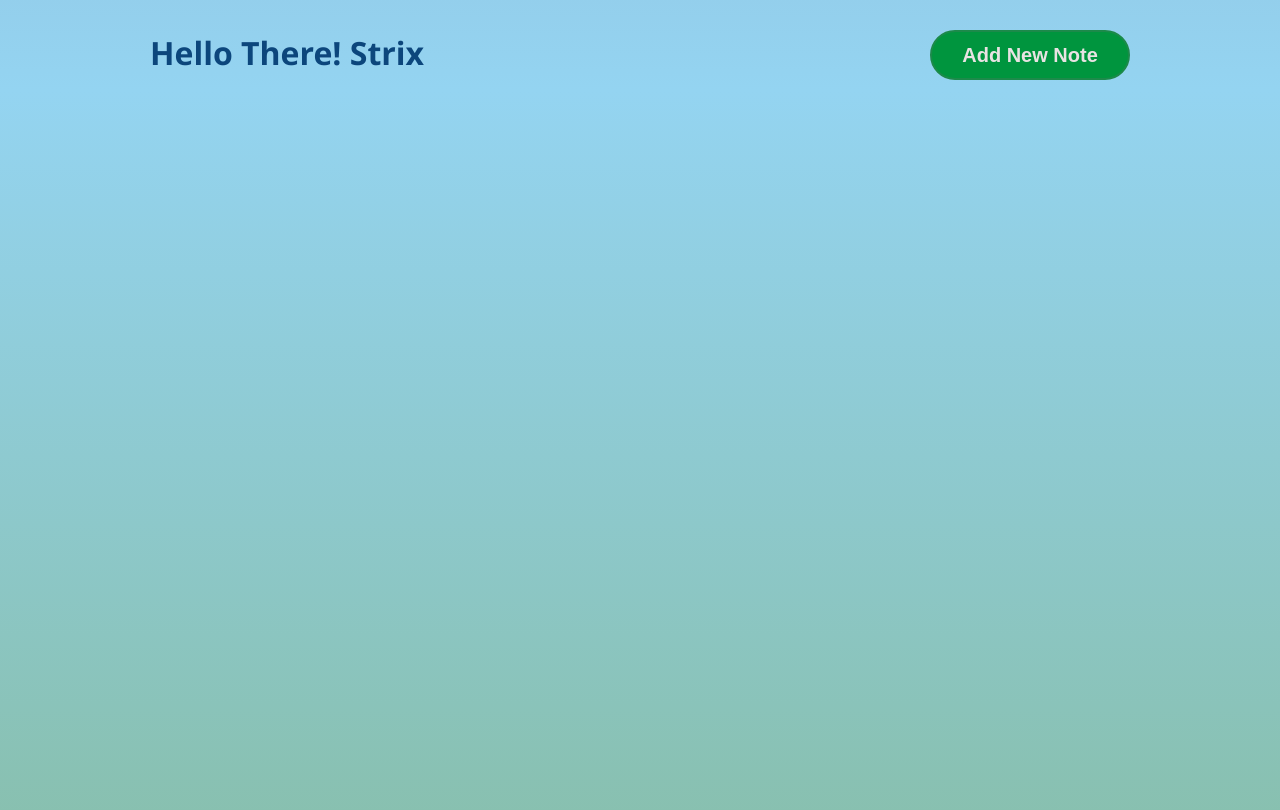
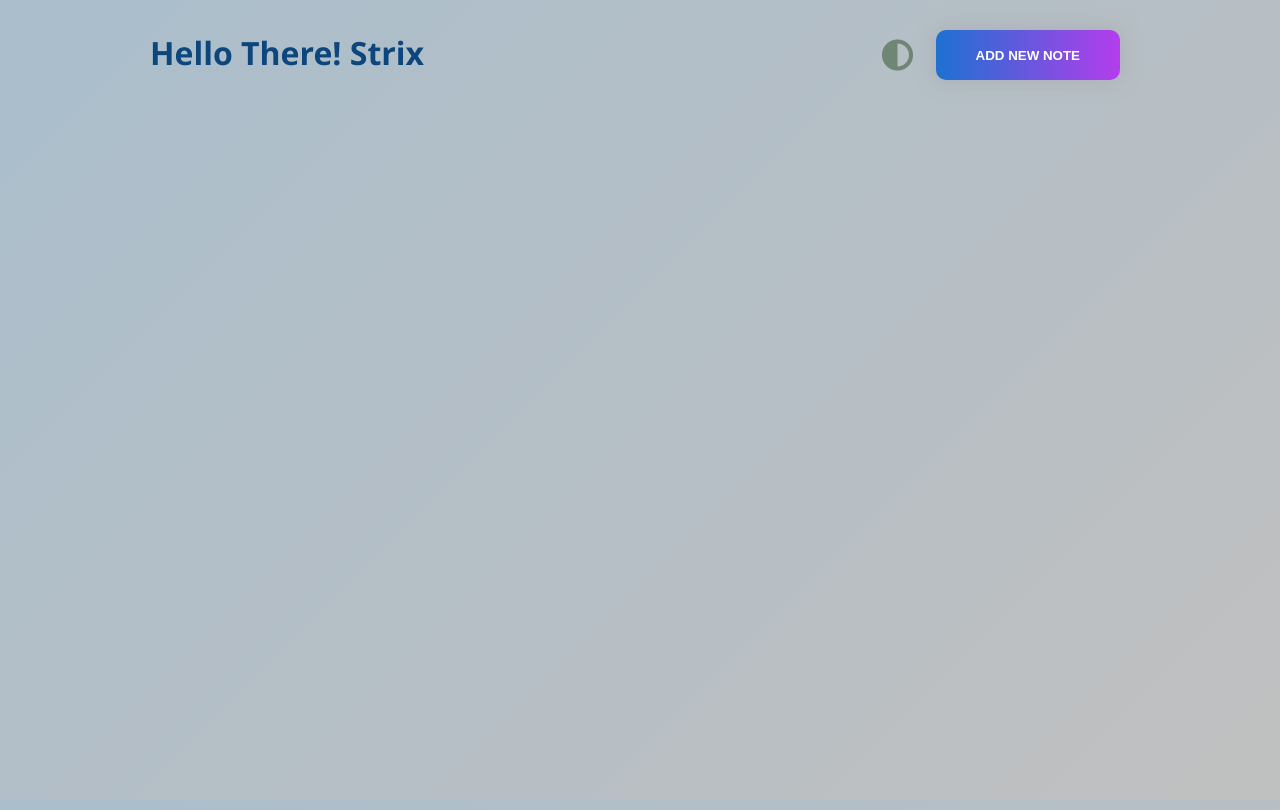
Before and after one commit to StrixV54/NotesVault, a plain HTML site: page index.html in a window 1280 px wide. Drawn offline with Linux system fonts and the light colour scheme.

Commit message:
theme changed + new things added

```diff
--- a/css/style.css
+++ b/css/style.css
@@ -4,20 +4,28 @@ html,body{
     width: 100%;
 }
 body {
-    background: linear-gradient(0deg, #87bea9, #94d4f1, #91a8c5, #7dc2ab, #87bea9);
-    background-size: 400% 400%;
-    animation: gradient 15s ease infinite;
+    background: linear-gradient(-45deg, #c0c0c0, #aabecc);
+    background-size: 100% 100%;
+    background-attachment: fixed;
 }
-@keyframes gradient {
-    0% {
-        background-position: 0% 50%;
+::-webkit-scrollbar {
+    width: 13px;
+    background-color: #c7c7c7;
   }
-    50% {
-        background-position: 50% 100%;
+.notes-list-item::-webkit-scrollbar {
+    width: 13px;
+    border-radius: 10px;
+    background-color: #c7c7c7;
   }
-    100% {
-        background-position: 0% 50%;
+::-webkit-scrollbar-track {
+    box-shadow: inset 0 0 6px rgba(0, 0, 0, 0.3);
+    border-radius: 10px;
+    background-color: #cfcfcf;
   }
+::-webkit-scrollbar-thumb {
+    background-image: linear-gradient(0deg, #9e82d1, #718cbd);
+    border-radius: 10px;
+    outline: none;
   }
 .notes {
     display: flex;
@@ -45,24 +53,27 @@ body {
     color:#0c467c;
     font-family: 'Segoe UI';
 }
+
 .notes-add-button {
-    background: #00953e;
-    border: solid 2px #1c8a4a;
-    margin-top: 20px;
-    border-radius: 30px;
-    color: #e9e3e3;
-    cursor: pointer;
-    font-size: 1.25em;
+   background-image: linear-gradient(to right, #1d71d1 0%, #b43dec  40% 60%, #f16730 90%);
+   margin: 20px 10px;
+   border: none;
+   padding: 15px 40px;
+   text-align: center;
+   text-transform: uppercase;
    font-weight: bold;
-    transition: all 0.3s ease;
-    padding: 0.1em 0;
+   transition: 0.5s;
+   background-size: 250% auto;
+   color: white;
+   box-shadow: 0 0 20px rgba(165, 165, 165, 0.671);
+   border-radius: 10px;
+   display: block;
    height: 50px;
-    width: 200px;
 }
+
 .notes-add-button:hover {
-    background: #1f9e3a;
-    border: solid 2px #1f9e3a;
-    transition: all 0.3s ease;
+    background-position: 90% 40%;
+    text-decoration: none;
 }
 .notes-list {
     height: 100%;
@@ -114,33 +125,35 @@ body {
 }
 .save-btn, .cancel-btn{
     float: right;
-    background: #319e49;
+    background: linear-gradient(-45deg, #82a789, #6e8673);
     border: none;
     margin: 10px 8px 0px 8px;
     border-radius: 30px;
-    opacity: 0.8;
     color: #ffffff;
     cursor: pointer;
     font-size: 1.25em;
     font-weight: bold;
+    transition: all 0.3s ease;
     padding: 0em;
-    height: 50px;
-    width: 200px;
+    height: 45px;
+    width: 170px;
 }
 .save-btn.active{
-    opacity: 1.0;
+    background: linear-gradient(-45deg, #63ce77, #379449);
+}
+.save-btn.active:hover{
+    background: linear-gradient(-45deg, #26ce45, #0e9c2b);
 }
 .cancel-btn:hover{
-    opacity: 1.0;
+    background: linear-gradient(-45deg, #26ce45, #0e9c2b);
 }
 .notes-list-item {
-    cursor: pointer;
-    background: linear-gradient(160deg, #fafafa54 0%, #d2f3ffc9 40%, #ffffff80 100%);
+    background: linear-gradient(160deg, #fafafa69 0%, #d2f3ffe8 40%, #ffffff9d 100%);
 	border-radius: 10px;
     font-family:'Segoe UI';
 	padding: 0.4em 1em 1em 1em;
 	height: 170px;
-    overflow: auto;
+    overflow-y: auto;
     mix-blend-mode: luminosity;
 	display: flex;
     box-shadow: 2px 2px 10px #6d6d6d7e;
@@ -148,20 +161,33 @@ body {
 	justify-content: space-between;
 	white-space: pre-wrap;
 }
-
+.exit {
+    margin-left: 10px;
+}
 .icon {
     margin:0 0 0 auto;
     transition: all 0.3s ease;
     border: none;
+    cursor: pointer;
     color: rgb(187, 205, 212);
     outline: none;
 }
 .icon :hover {
     transition: all 0.3s ease;
-    transform: scale(1.1);
     color: rgb(104, 173, 201);
 }
 .notes-small-body {
     margin-top: 7px;
     padding: 20px 1px 10px 1px;
 }
+.theme-mode{
+    color: #6e8673;
+    cursor: pointer;
+    border: none;
+    margin: auto 12px auto auto;
+    align-items: center;
+    justify-content: center;
+}
+.theme-mode:hover{
+    color:#406ca7;
+}
--- a/index.html
+++ b/index.html
@@ -1,4 +1,3 @@
-
   <!DOCTYPE html>
   <html>
     <head>
@@ -13,6 +12,7 @@
       <div class="notes-container" id="app">
         <div class="header">
           <h1 class="head-text">Hello There! Strix</h1>
+          <div class="theme-mode"><i class="fas fa-adjust fa-2x"></i></div>
           <button class="notes-add-button" type="button">Add New Note</button>
         </div>
         <div class="notes-sidebar">
--- a/js/script.js
+++ b/js/script.js
@@ -77,7 +77,7 @@ function showTasks(){
   }*/
   let newLiTag = "";
   listArray.forEach((element, index) => {
-    newLiTag += `<div class="notes-list-item"><span class="icon" ondblclick="deleteTask(${index})"><i class="far fa-times-circle fa-lg"></i></span>${element}</div></div>`;
+    newLiTag += `<div class="notes-list-item"><span class="icon"><i class="fas fa-pen-square fa-lg"></i><span class="exit" ondblclick="deleteTask(${index})"><i class="far fa-times-circle fa-lg"></i></span></span>${element}</div></div>`;
     //newLiTag += `<li>${element}<span class="icon" onclick="deleteTask(${index})"><i class="fas fa-trash"></i></span></li>`;
   });
   todoList.innerHTML = newLiTag;
```
Lines whose indentation alone changed are shown as unchanged.
